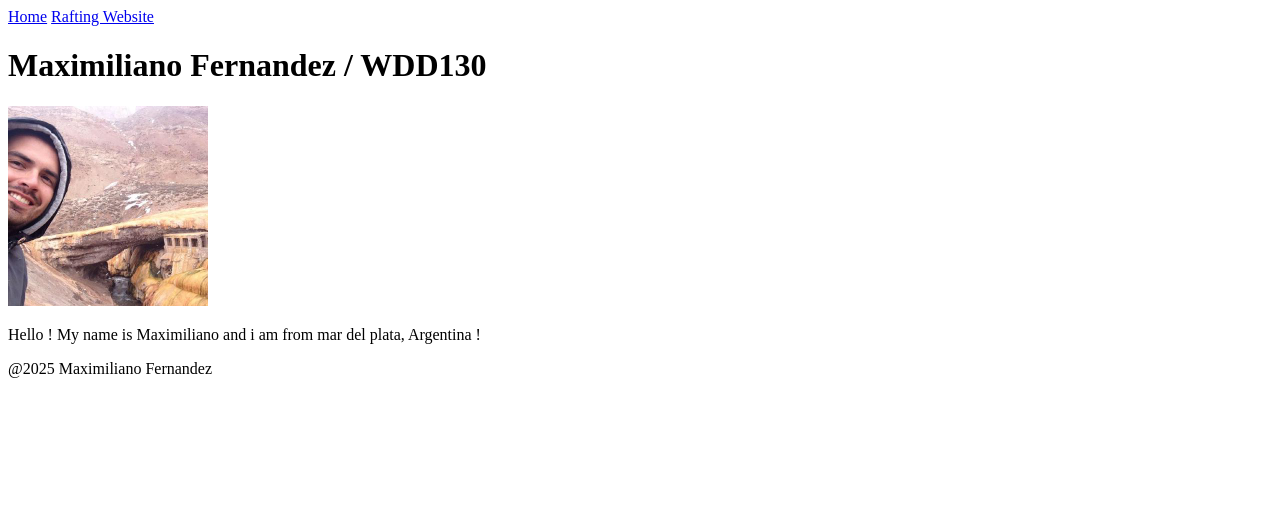
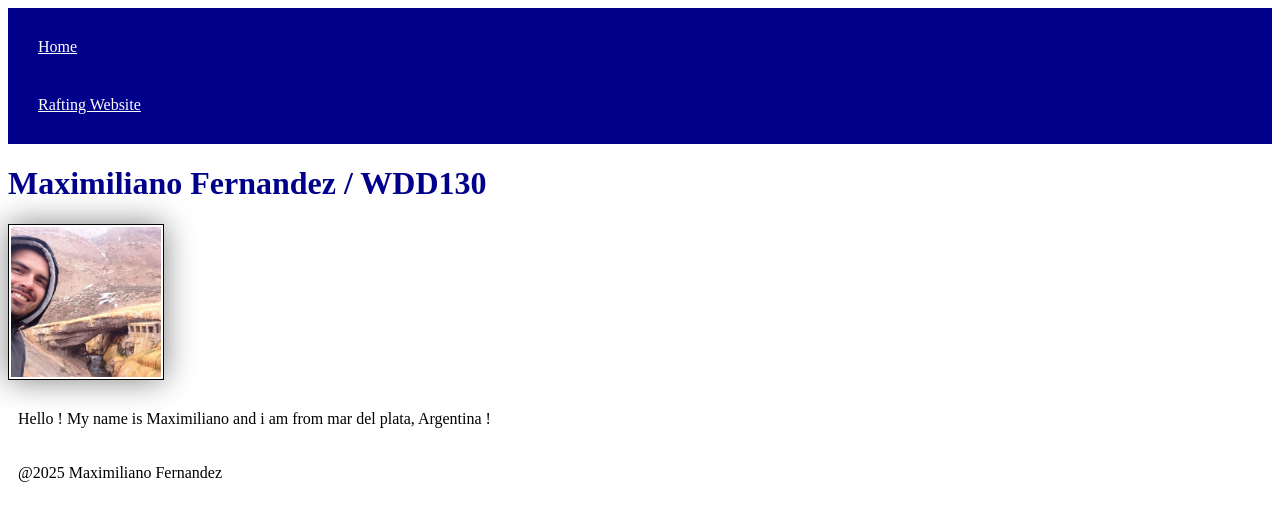
Before and after one commit to maxgeforce/wdd130, a plain HTML site: page index.html in a window 1280 px wide. Drawn offline with Linux system fonts and the light colour scheme.

Commit message:
week02Css

```diff
--- a/Styles/styles.css
+++ b/Styles/styles.css
@@ -0,0 +1,26 @@
+nav {
+    background-color : darkblue;
+    padding: 10px;
+}
+
+nav a {
+    color: white;
+    display: block;
+    padding: 20px;
+}
+
+h1 {
+    color: darkblue;
+}
+
+img {
+    width: 150px;
+    height: auto;
+    border: 1px solid black;
+    padding: 2px;
+    box-shadow: 0 0 30px gray;
+}
+
+p {
+  padding: 10px;
+}
--- a/index.html
+++ b/index.html
@@ -4,6 +4,7 @@
     <meta charset="UTF-8">
     <meta name="viewport" content="width=device-width, initial-scale=1.0">
     <title>Maximiliano Fernandez / WDD130</title>
+    <link rel="stylesheet" href="Styles/styles.css">
 </head>
 <body>
     <header>
```
Also changed, not shown: week02/holygrail.html (+1 -1 lines).
